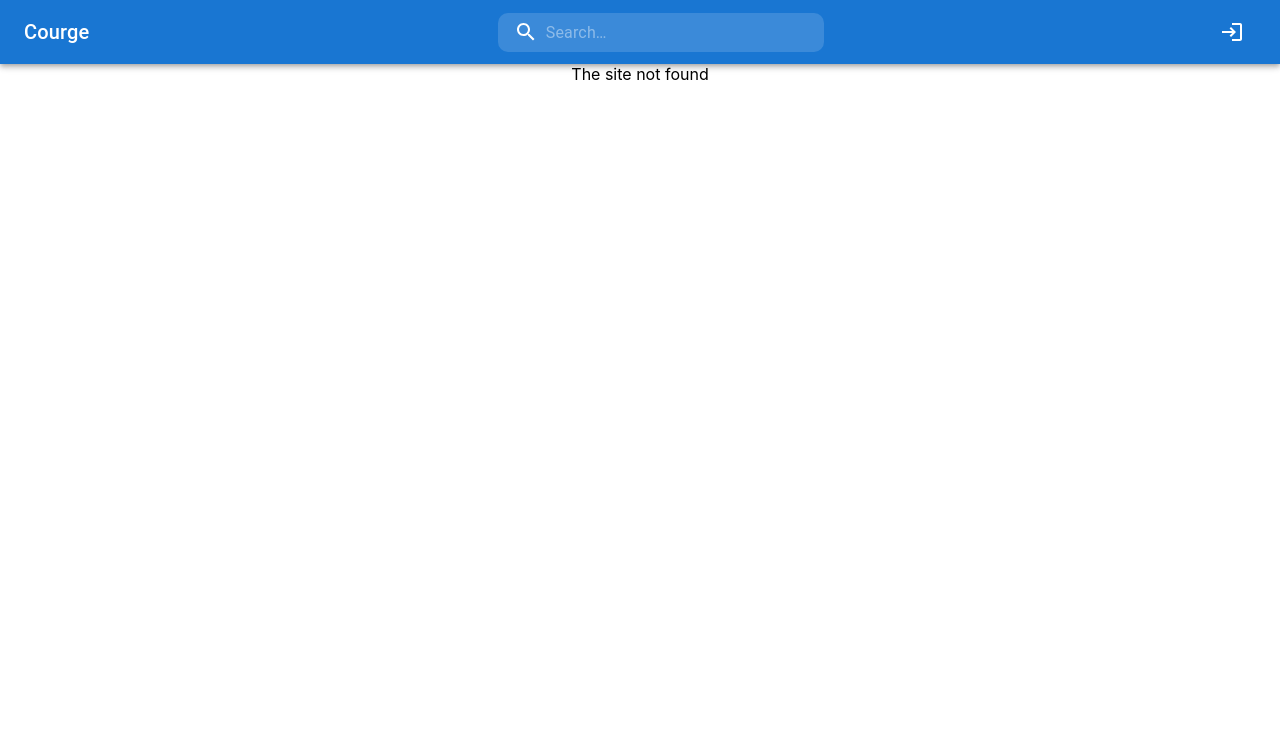
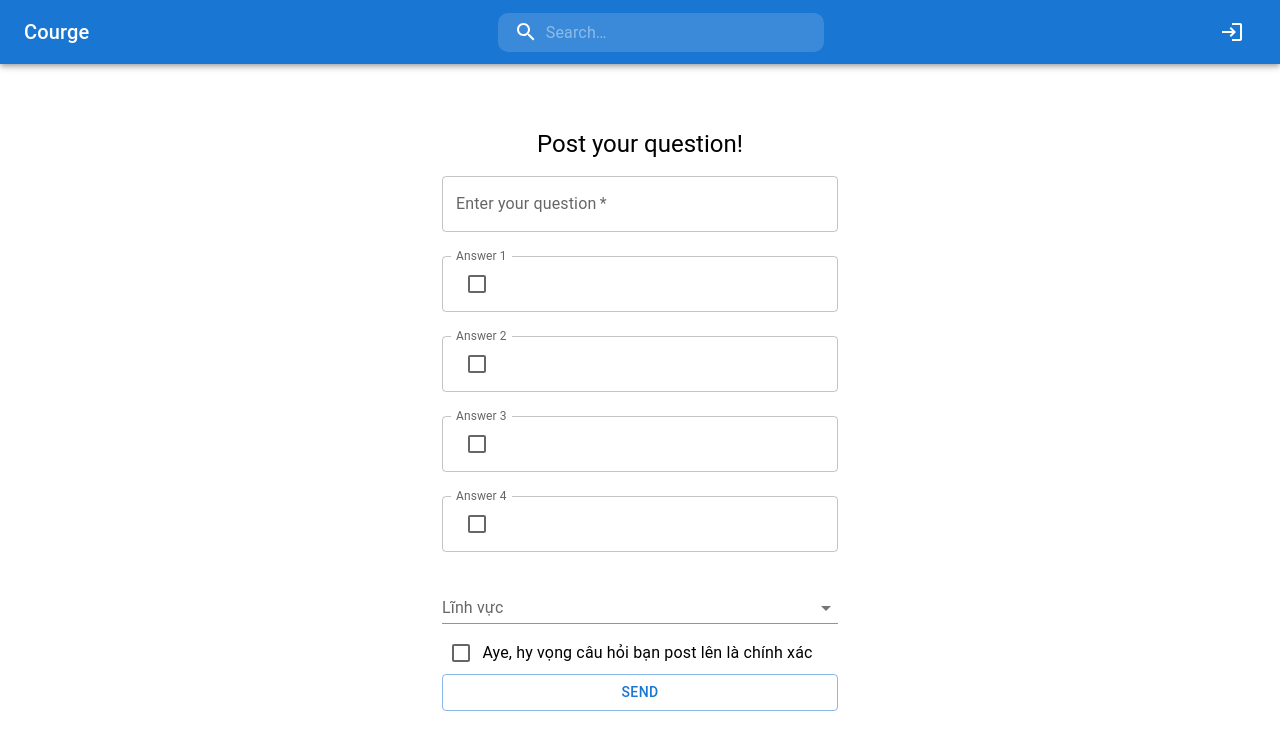
Before and after one commit to Khoa15/Courge, a React (Create React App) app: page /Courge in a window 1280 px wide. Before the commit this address had no page. Shown: the top 750 px of the page. Built offline with nearby package versions, Linux system fonts and the light colour scheme; the HTML template or start-up script is replaced by a standard one.

Commit message:
init server

```diff
--- a/src/App.js
+++ b/src/App.js
@@ -18,7 +18,7 @@ function App() {
   // {name: "", server:"http://localhost:5000"}
   const initialState = {user: null, posts: [], post: null, search: ""}
   const [state, dispatch] = React.useReducer(AppReducer, initialState)
-  const nameRes =  {name: "", server:"http://localhost:5000"}
+  const nameRes =  {name: "/Courge", server:"https://server-courge.herokuapp.com"}
   const siteName = window.location.pathname.split("/")[1]
   const checkCurrentUser = React.useCallback(async()=>{
     try {
```
